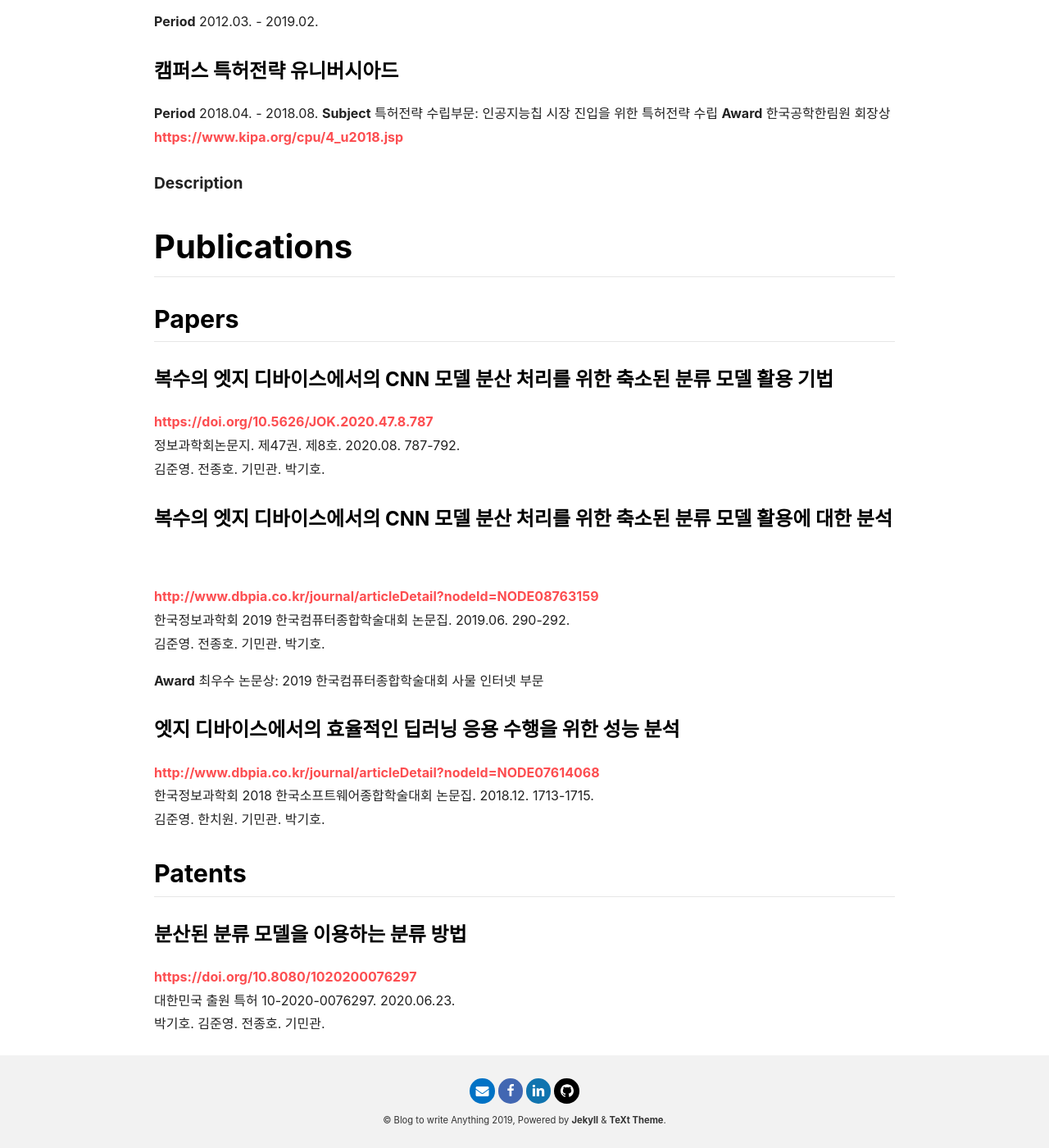
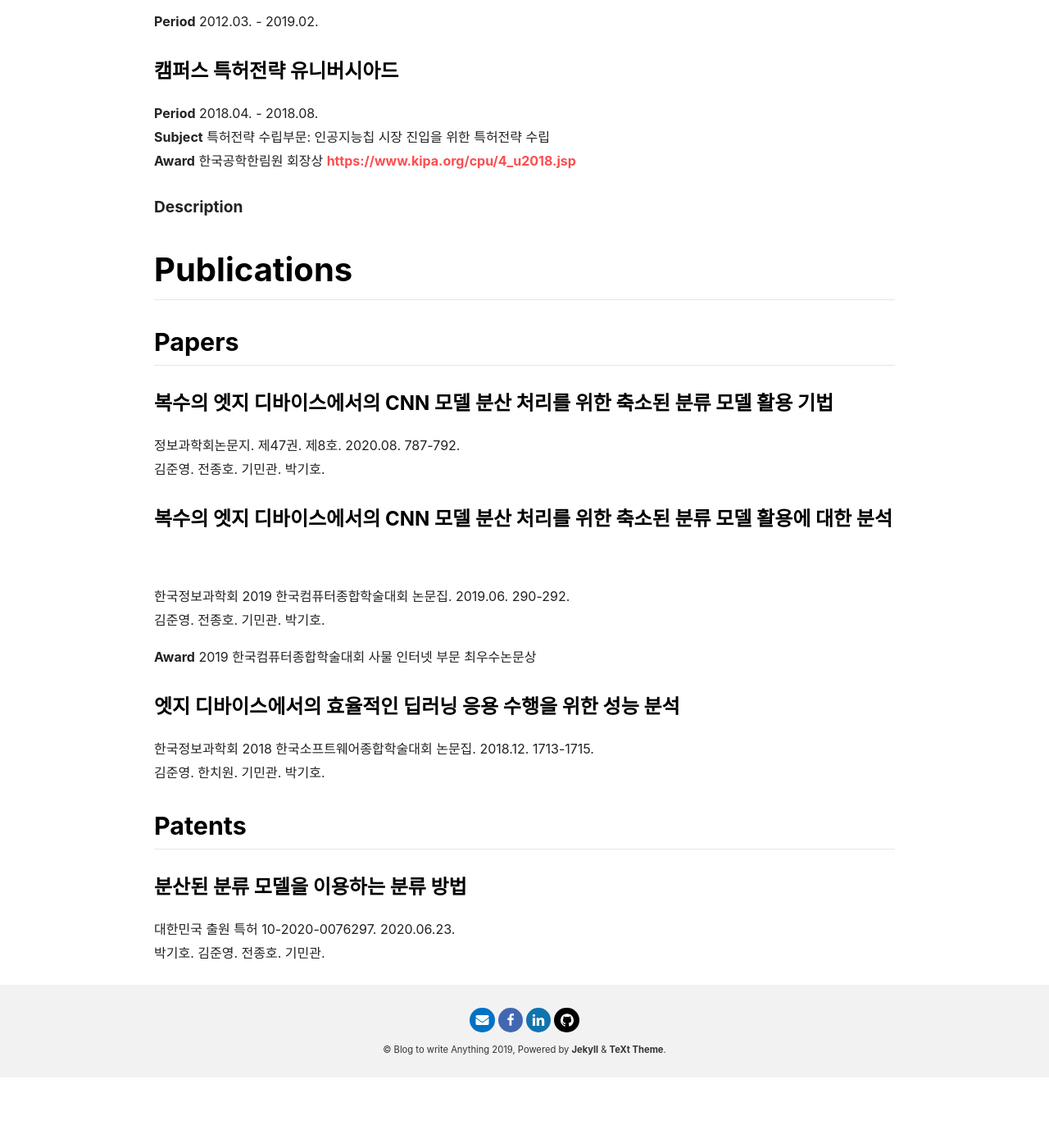
Before and after one commit to junyoung1992/junyoung1992.github.io, a Jekyll site: the page built from index.md, in a window 1280 px wide and 1400 px high, scrolled down 1438 px. Shown: the whole window at 82% size. Built offline with Jekyll 4.4.1, drawn with Linux system fonts in a browser that asks for light colours; nearby versions of some CDN libraries; after the commit the page ends 2752 px from its top, so only the background shows below that; some of the changed text lies outside the part shown.

Commit message:
Revise CV

```diff
--- a/index.md
+++ b/index.md
@@ -40,7 +40,7 @@ show_title: false
 ### 캠퍼스 특허전략 유니버시아드
 
 **Period** 2019.04. - 2019.08.<br />
-**Subject** 특허전략 수립부문: 인공지능 메모리 시장 진입을 위한 특허전략
+**Subject** 특허전략 수립부문: 인공지능 메모리 시장 진입을 위한 특허전략<br />
 **Award** 특허청장상 <https://www.kipa.org/cpu/4_u2019.jsp>
 
 #### Description
@@ -51,8 +51,8 @@ show_title: false
 
 ### 캠퍼스 특허전략 유니버시아드
 
-**Period** 2018.04. - 2018.08.
-**Subject** 특허전략 수립부문: 인공지능칩 시장 진입을 위한 특허전략 수립
+**Period** 2018.04. - 2018.08.<br />
+**Subject** 특허전략 수립부문: 인공지능칩 시장 진입을 위한 특허전략 수립<br />
 **Award** 한국공학한림원 회장상 <https://www.kipa.org/cpu/4_u2018.jsp>
 
 #### Description
@@ -63,21 +63,18 @@ show_title: false
 
 ### 복수의 엣지 디바이스에서의 CNN 모델 분산 처리를 위한 축소된 분류 모델 활용 기법
 
-<https://doi.org/10.5626/JOK.2020.47.8.787><br />
 정보과학회논문지. 제47권. 제8호. 2020.08. 787-792.<br />
 김준영. 전종호. 기민관. 박기호.
 
 ### 복수의 엣지 디바이스에서의 CNN 모델 분산 처리를 위한 축소된 분류 모델 활용에 대한 분석
 
-<http://www.dbpia.co.kr/journal/articleDetail?nodeId=NODE08763159><br />
 한국정보과학회 2019 한국컴퓨터종합학술대회 논문집. 2019.06. 290-292.<br />
 김준영. 전종호. 기민관. 박기호.
 
-**Award** 최우수 논문상: 2019 한국컴퓨터종합학술대회 사물 인터넷 부문
+**Award** 2019 한국컴퓨터종합학술대회 사물 인터넷 부문 최우수논문상
 
 ### 엣지 디바이스에서의 효율적인 딥러닝 응용 수행을 위한 성능 분석
 
-<http://www.dbpia.co.kr/journal/articleDetail?nodeId=NODE07614068><br />
 한국정보과학회 2018 한국소프트웨어종합학술대회 논문집. 2018.12. 1713-1715.<br />
 김준영. 한치원. 기민관. 박기호.
 
@@ -85,6 +82,5 @@ show_title: false
 
 ### 분산된 분류 모델을 이용하는 분류 방법
 
-<https://doi.org/10.8080/1020200076297><br />
 대한민국 출원 특허 10-2020-0076297. 2020.06.23.<br />
 박기호. 김준영. 전종호. 기민관.
```
Also changed, not shown: other parts of index.md (+1 -1 lines).
